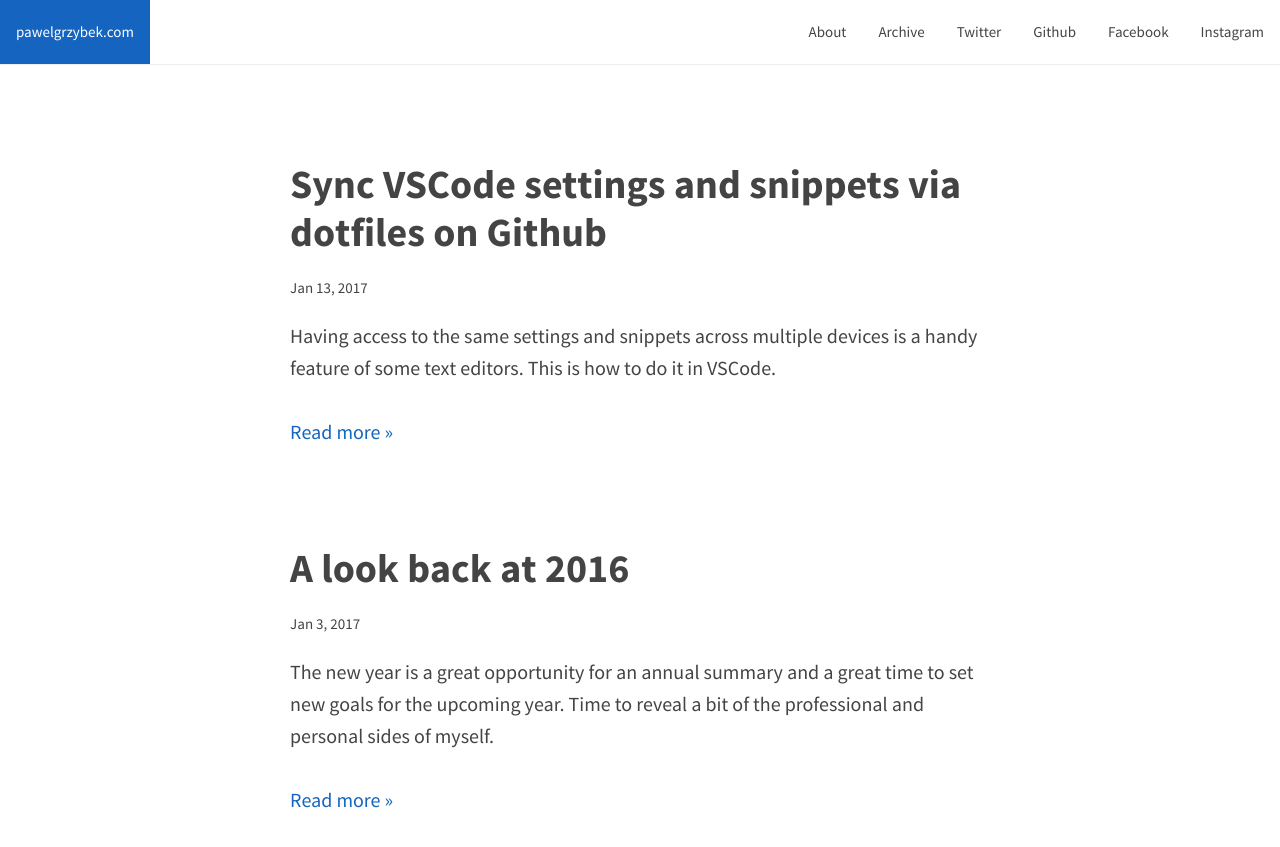
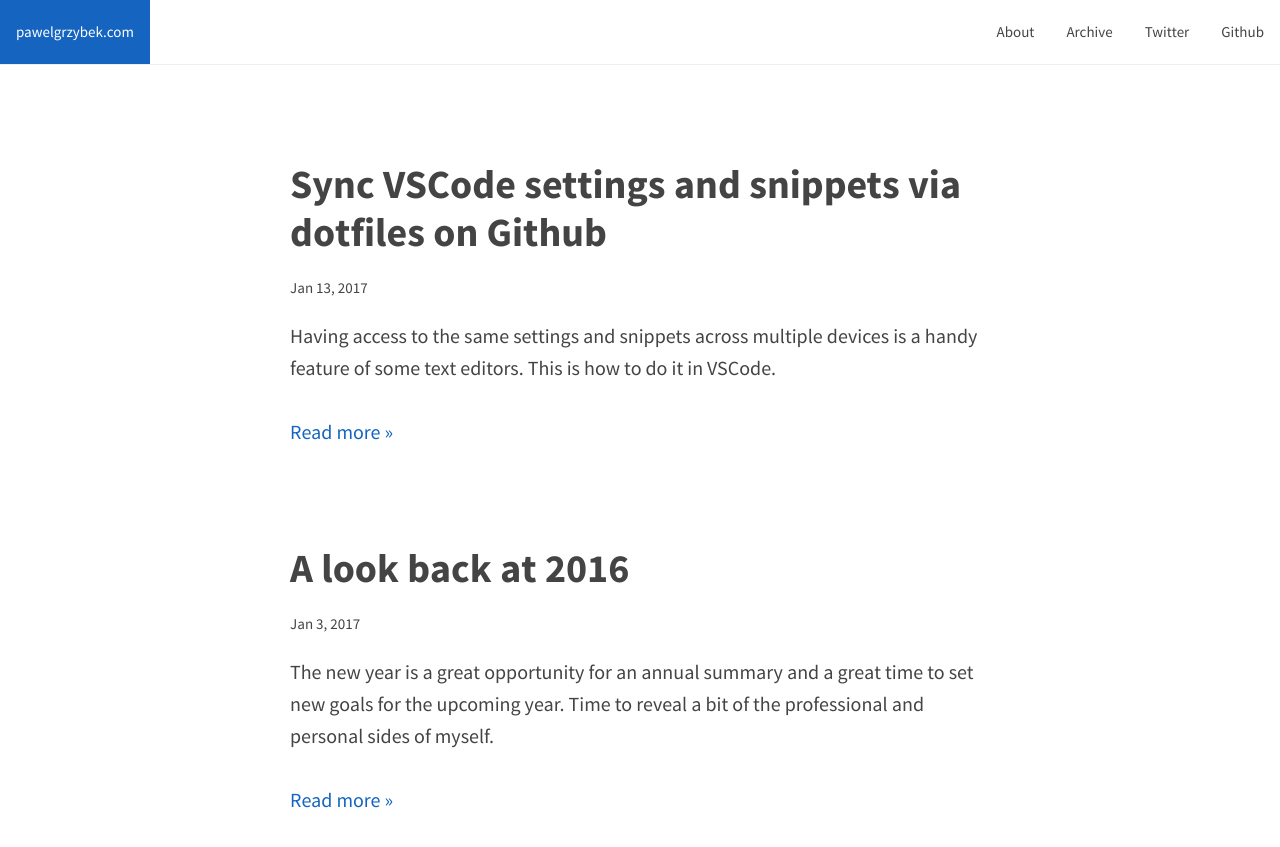
Before and after one commit to kimruddock/pawelgrzybek.github.io, a Jekyll site: the page built from index.html, in a window 1280 px wide and 900 px high. Shown: the top 847 px of the window. Built offline with Jekyll 4.4.1, drawn with Linux system fonts in a browser that asks for light colours; the list of posts is cut into pages by our own code.

Commit message:
Remove Facebook, Instagram and LinkedIn from the website

```diff
--- a/_config.yml
+++ b/_config.yml
@@ -12,9 +12,6 @@ description: >
 # Contact and social media links
 twitter_username: pawelgrzybek
 github_username: pawelgrzybek
-facebook_username: grzybecki
-instagram_username: pawelgrzybek
-linkedin_username: pgrzybek
 
 exclude: ['node_modules', 'gulpfile.js', 'package.json']
 
--- a/_includes/header.html
+++ b/_includes/header.html
@@ -15,8 +15,6 @@
       <a href="{{ site.baseurl }}/archive/" class="header__link" title="Archive">Archive</a>
       <a href="http://twitter.com/{{ site.twitter_username }}" class="header__link" title="Paweł Grzybek on Twitter" target="_blank">Twitter</a>
       <a href="http://github.com/{{ site.github_username }}" class="header__link" title="Paweł Grzybek on Github" target="_blank">Github</a>
-      <a href="http://facebook.com/{{ site.facebook_username }}" class="header__link" title="Paweł Grzybek on Facebook" target="_blank">Facebook</a>
-      <a href="http://instagram.com/{{ site.instagram_username }}" class="header__link" title="Paweł Grzybek on Instagram" target="_blank">Instagram</a>
     </nav>
   </header>
 
```
